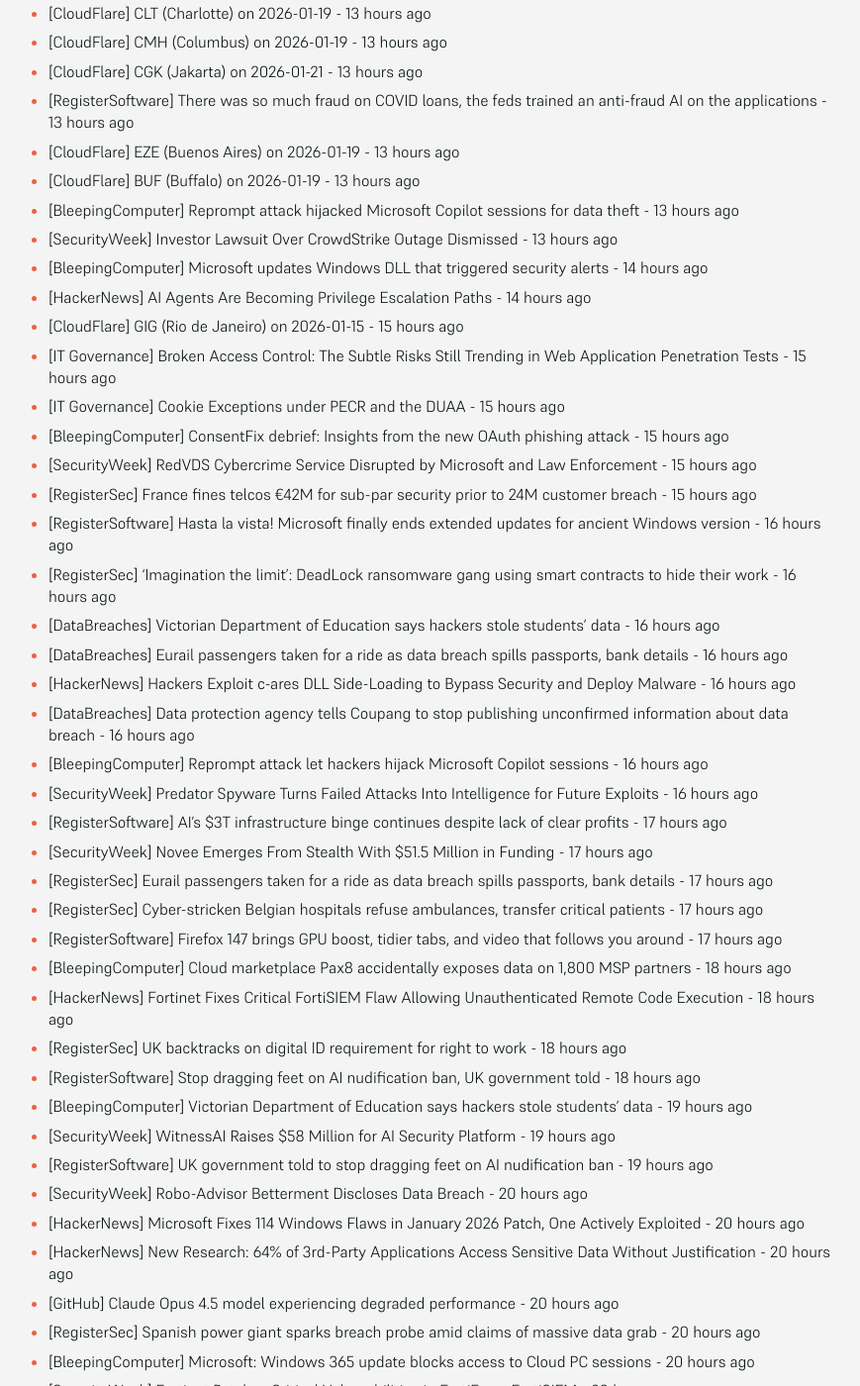
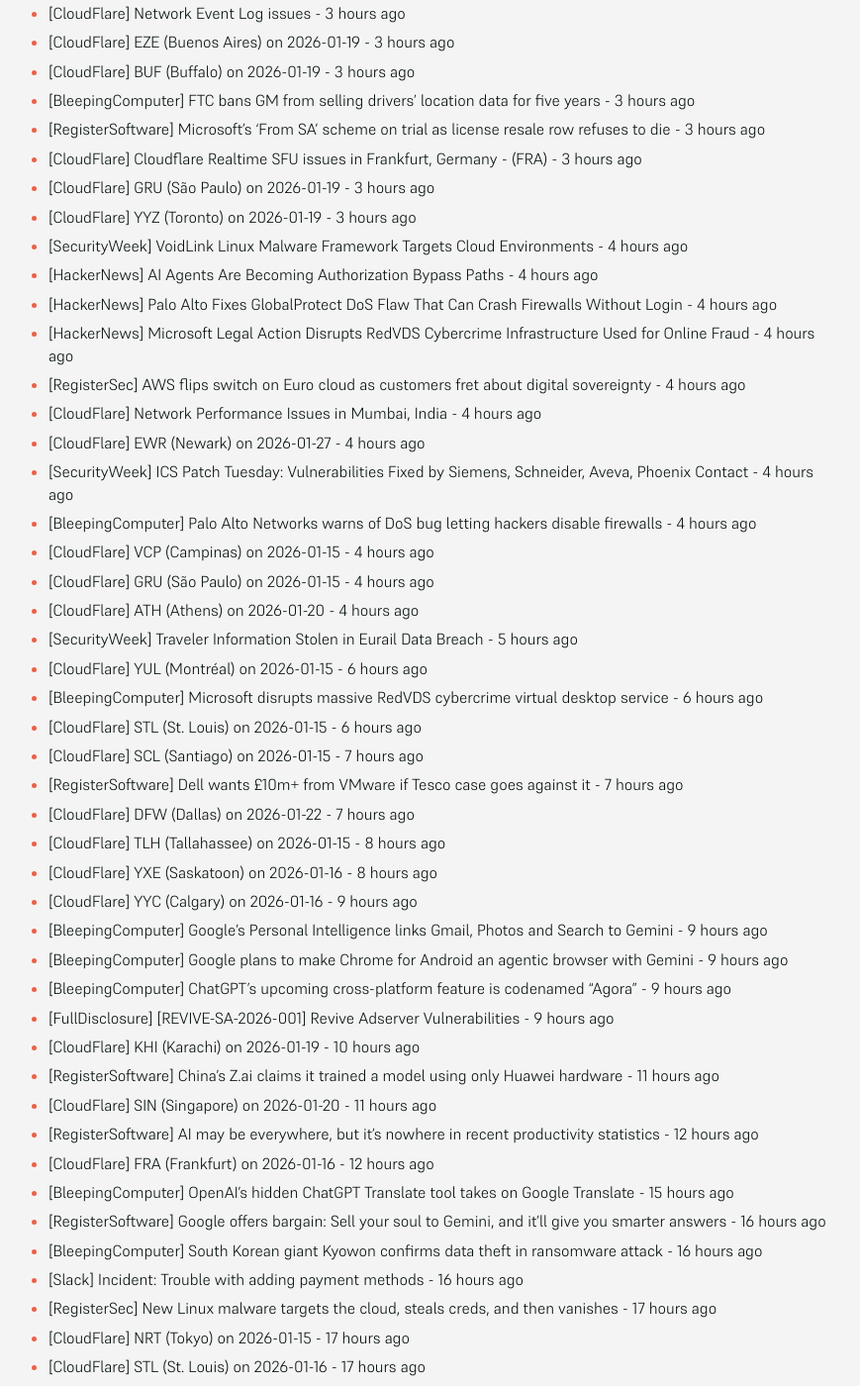
Before and after one commit to SecOpsNews/news, a Jekyll site: the page built from index.md, in a window 1280 px wide and 1400 px high, scrolled down 1301 px. Shown: the whole window at 99% size, without its empty margins (215-1084 px from the left). Built offline with Jekyll 4.4.1, drawn with Linux system fonts in a browser that asks for light colours; some of the changed text lies outside the part shown.

Commit message:
New Feed

```diff
--- a/index.md
+++ b/index.md
@@ -9,90 +9,149 @@ description: Latest Updates
 
 <!-- SecOps start -->
 
-- [CloudFlare] SCL (Santiago) on 2026-01-15 - 21 minutes ago
-- [RegisterSoftware] Dell wants £10m+ from VMware if Tesco case goes against it - 48 minutes ago
+- [RegisterSec] US regulator tells GM to hit the brakes on customer tracking - 20 minutes ago
+- [SecurityWeek] Depthfirst Raises $40 Million for Vulnerability Management - 20 minutes ago
+- [HackerNews] Model Security Is the Wrong Frame – The Real Risk Is Workflow Security - 49 minutes ago
+- [SecurityWeek] isVerified Emerges From Stealth With Voice Deepfake Detection Apps - 49 minutes ago
+- [RegisterSec] Woman bailed as cops probe doctor's surgery data breach - 49 minutes ago
+- [CloudFlare] ATH (Athens) on 2026-01-20 - 50 minutes ago
 - [CloudFlare] DFW (Dallas) on 2026-01-22 - 50 minutes ago
-- [CloudFlare] TLH (Tallahassee) on 2026-01-15 - 1 hour ago
+- [RegisterSoftware] Wine 11 runs Windows apps in Linux and macOS better than ever - 1 hour ago
+- [SecurityWeek] New ‘Reprompt’ Attack Silently Siphons Microsoft Copilot Data - 1 hour ago
+- [CloudFlare] MCI (Kansas City) on 2026-01-16 - 1 hour ago
 - [CloudFlare] YXE (Saskatoon) on 2026-01-16 - 1 hour ago
-- [CloudFlare] YYC (Calgary) on 2026-01-16 - 2 hours ago
-- [BleepingComputer] Google's Personal Intelligence links Gmail, Photos and Search to Gemini - 2 hours ago
-- [BleepingComputer] Google plans to make Chrome for Android an agentic browser with Gemini - 2 hours ago
-- [BleepingComputer] ChatGPT's upcoming cross-platform feature is codenamed "Agora" - 2 hours ago
-- [FullDisclosure] [REVIVE-SA-2026-001] Revive Adserver Vulnerabilities - 2 hours ago
-- [CloudFlare] KHI (Karachi) on 2026-01-19 - 3 hours ago
-- [RegisterSoftware] China's Z.ai claims it trained a model using only Huawei hardware - 4 hours ago
-- [CloudFlare] SIN (Singapore) on 2026-01-20 - 4 hours ago
-- [RegisterSoftware] AI may be everywhere, but it's nowhere in recent productivity statistics - 5 hours ago
-- [CloudFlare] FRA (Frankfurt) on 2026-01-16 - 5 hours ago
-- [BleepingComputer] OpenAI's hidden ChatGPT Translate tool takes on Google Translate - 8 hours ago
-- [RegisterSoftware] Google offers bargain: Sell your soul to Gemini, and it'll give you smarter answers - 9 hours ago
-- [BleepingComputer] South Korean giant Kyowon confirms data theft in ransomware attack - 9 hours ago
-- [Slack] Incident: Trouble with adding payment methods - 9 hours ago
-- [RegisterSec] New Linux malware targets the cloud, steals creds, and then vanishes - 10 hours ago
-- [CloudFlare] NRT (Tokyo) on 2026-01-15 - 10 hours ago
-- [CloudFlare] STL (St. Louis) on 2026-01-16 - 10 hours ago
-- [GitHub] Incident with Webhooks - 10 hours ago
-- [HackerNews] Researchers Null-Route Over 550 Kimwolf and Aisuru Botnet Command Servers - 11 hours ago
-- [CloudFlare] BOM (Mumbai) on 2026-01-15 - 11 hours ago
-- [BleepingComputer] France fines Free Mobile €42 million over 2024 data breach incident - 11 hours ago
-- [CloudFlare] DFW (Dallas) on 2026-01-16 - 11 hours ago
-- [CloudFlare] YYZ (Toronto) on 2026-01-21 - 11 hours ago
-- [CloudFlare] PDX (Portland) on 2026-01-15 - 11 hours ago
-- [BleepingComputer] Exploit code public for critical FortiSIEM command injection flaw - 12 hours ago
-- [CloudFlare] SIN (Singapore) on 2026-01-15 - 12 hours ago
-- [CloudFlare] NRT (Tokyo) on 2026-01-16 - 12 hours ago
-- [CloudFlare] YYZ (Toronto) on 2026-01-16 - 12 hours ago
-- [SecurityWeek] Aikido Security Raises $60 Million at $1 Billion Valuation - 12 hours ago
-- [BleepingComputer] Verizon Wireless outage puts phones in SOS mode without cell service - 12 hours ago
-- [CloudFlare] CLT (Charlotte) on 2026-01-19 - 13 hours ago
-- [CloudFlare] CMH (Columbus) on 2026-01-19 - 13 hours ago
-- [CloudFlare] CGK (Jakarta) on 2026-01-21 - 13 hours ago
-- [RegisterSoftware] There was so much fraud on COVID loans, the feds trained an anti-fraud AI on the applications - 13 hours ago
-- [CloudFlare] EZE (Buenos Aires) on 2026-01-19 - 13 hours ago
-- [CloudFlare] BUF (Buffalo) on 2026-01-19 - 13 hours ago
-- [BleepingComputer] Reprompt attack hijacked Microsoft Copilot sessions for data theft - 13 hours ago
-- [SecurityWeek] Investor Lawsuit Over CrowdStrike Outage Dismissed - 13 hours ago
-- [BleepingComputer] Microsoft updates Windows DLL that triggered security alerts - 14 hours ago
-- [HackerNews] AI Agents Are Becoming Privilege Escalation Paths - 14 hours ago
-- [CloudFlare] GIG (Rio de Janeiro) on 2026-01-15 - 15 hours ago
-- [IT Governance] Broken Access Control: The Subtle Risks Still Trending in Web Application Penetration Tests - 15 hours ago
-- [IT Governance] Cookie Exceptions under PECR and the DUAA - 15 hours ago
-- [BleepingComputer] ConsentFix debrief: Insights from the new OAuth phishing attack - 15 hours ago
-- [SecurityWeek] RedVDS Cybercrime Service Disrupted by Microsoft and Law Enforcement - 15 hours ago
-- [RegisterSec] France fines telcos €42M for sub-par security prior to 24M customer breach - 15 hours ago
-- [RegisterSoftware] Hasta la vista! Microsoft finally ends extended updates for ancient Windows version - 16 hours ago
-- [RegisterSec] 'Imagination the limit': DeadLock ransomware gang using smart contracts to hide their work - 16 hours ago
-- [DataBreaches] Victorian Department of Education says hackers stole students’ data - 16 hours ago
-- [DataBreaches] Eurail passengers taken for a ride as data breach spills passports, bank details - 16 hours ago
-- [HackerNews] Hackers Exploit c-ares DLL Side-Loading to Bypass Security and Deploy Malware - 16 hours ago
-- [DataBreaches] Data protection agency tells Coupang to stop publishing unconfirmed information about data breach - 16 hours ago
-- [BleepingComputer] Reprompt attack let hackers hijack Microsoft Copilot sessions - 16 hours ago
-- [SecurityWeek] Predator Spyware Turns Failed Attacks Into Intelligence for Future Exploits - 16 hours ago
-- [RegisterSoftware] AI's $3T infrastructure binge continues despite lack of clear profits - 17 hours ago
-- [SecurityWeek] Novee Emerges From Stealth With $51.5 Million in Funding - 17 hours ago
-- [RegisterSec] Eurail passengers taken for a ride as data breach spills passports, bank details - 17 hours ago
-- [RegisterSec] Cyber-stricken Belgian hospitals refuse ambulances, transfer critical patients - 17 hours ago
-- [RegisterSoftware] Firefox 147 brings GPU boost, tidier tabs, and video that follows you around - 17 hours ago
-- [BleepingComputer] Cloud marketplace Pax8 accidentally exposes data on 1,800 MSP partners - 18 hours ago
-- [HackerNews] Fortinet Fixes Critical FortiSIEM Flaw Allowing Unauthenticated Remote Code Execution - 18 hours ago
-- [RegisterSec] UK backtracks on digital ID requirement for right to work - 18 hours ago
-- [RegisterSoftware] Stop dragging feet on AI nudification ban, UK government told - 18 hours ago
-- [BleepingComputer] Victorian Department of Education says hackers stole students’ data - 19 hours ago
-- [SecurityWeek] WitnessAI Raises $58 Million for AI Security Platform - 19 hours ago
-- [RegisterSoftware] UK government told to stop dragging feet on AI nudification ban - 19 hours ago
-- [SecurityWeek] Robo-Advisor Betterment Discloses Data Breach - 20 hours ago
-- [HackerNews] Microsoft Fixes 114 Windows Flaws in January 2026 Patch, One Actively Exploited - 20 hours ago
-- [HackerNews] New Research: 64% of 3rd-Party Applications Access Sensitive Data Without Justification - 20 hours ago
-- [GitHub] Claude Opus 4.5 model experiencing degraded performance - 20 hours ago
-- [RegisterSec] Spanish power giant sparks breach probe amid claims of massive data grab - 20 hours ago
-- [BleepingComputer] Microsoft: Windows 365 update blocks access to Cloud PC sessions - 20 hours ago
-- [SecurityWeek] Fortinet Patches Critical Vulnerabilities in FortiFone, FortiSIEM - 20 hours ago
-- [RegisterSoftware] Windows 2000 rusts in peace by the sea - 21 hours ago
-- [SecurityWeek] Chrome 144, Firefox 147 Patch High-Severity Vulnerabilities - 21 hours ago
-- [BleepingComputer] Monroe University says 2024 data breach affects 320,000 people - 21 hours ago
-- [GitHub] Copilot's GPT-5.1 model has degraded performance - 21 hours ago
-- [HackerNews] Critical Node.js Vulnerability Can Cause Server Crashes via async_hooks Stack Overflow - 22 hours ago
-- [HackerNews] PLUGGYAPE Malware Uses Signal and WhatsApp to Target Ukrainian Defense Forces - 23 hours ago
+- [CloudFlare] YYC (Calgary) on 2026-01-16 - 1 hour ago
+- [CloudFlare] GVA (Geneva) on 2026-01-16 - 1 hour ago
+- [CloudFlare] KHI (Karachi) on 2026-01-19 - 1 hour ago
+- [CloudFlare] SIN (Singapore) on 2026-01-20 - 1 hour ago
+- [RegisterSoftware] Raspberry Pi 5 gets LLM smarts with AI HAT+ 2 - 2 hours ago
+- [CloudFlare] NRT (Tokyo) on 2026-01-15 - 2 hours ago
+- [CloudFlare] BOM (Mumbai) on 2026-01-15 - 2 hours ago
+- [CloudFlare] FRA (Frankfurt) on 2026-01-16 - 2 hours ago
+- [CloudFlare] STL (St. Louis) on 2026-01-16 - 2 hours ago
+- [RegisterSec] Ofcom keeps X under the microscope despite Grok 'nudify' fix - 2 hours ago
+- [RegisterSec] Microsoft taps UK courts to dismantle cybercrime host RedVDS - 2 hours ago
+- [HackerNews] 4 Outdated Habits Destroying Your SOC's MTTR in 2026 - 2 hours ago
+- [RegisterSoftware] Ofcom keeps X under the microscope despite Grok 'nudify' fix - 2 hours ago
+- [CloudFlare] SIN (Singapore) on 2026-01-15 - 2 hours ago
+- [CloudFlare] YYZ (Toronto) on 2026-01-16 - 2 hours ago
+- [CloudFlare] DFW (Dallas) on 2026-01-16 - 2 hours ago
+- [CloudFlare] YYZ (Toronto) on 2026-01-21 - 2 hours ago
+- [CloudFlare] IAD (Ashburn) on 2026-01-15 - 3 hours ago
+- [CloudFlare] JAX (Jacksonville) on 2026-01-15 - 3 hours ago
+- [CloudFlare] MCI (Kansas City) on 2026-01-15 - 3 hours ago
+- [CloudFlare] CLT (Charlotte) on 2026-01-19 - 3 hours ago
+- [CloudFlare] CMH (Columbus) on 2026-01-19 - 3 hours ago
+- [CloudFlare] CGK (Jakarta) on 2026-01-21 - 3 hours ago
+- [SecurityWeek] Central Maine Healthcare Data Breach Impacts 145,000 Individuals - 3 hours ago
+- [CloudFlare] Network Event Log issues - 3 hours ago
+- [CloudFlare] EZE (Buenos Aires) on 2026-01-19 - 3 hours ago
+- [CloudFlare] BUF (Buffalo) on 2026-01-19 - 3 hours ago
+- [BleepingComputer] FTC bans GM from selling drivers' location data for five years - 3 hours ago
+- [RegisterSoftware] Microsoft's 'From SA' scheme on trial as license resale row refuses to die - 3 hours ago
+- [CloudFlare] Cloudflare Realtime SFU issues in Frankfurt, Germany - (FRA) - 3 hours ago
+- [CloudFlare] GRU (São Paulo) on 2026-01-19 - 3 hours ago
+- [CloudFlare] YYZ (Toronto) on 2026-01-19 - 3 hours ago
+- [SecurityWeek] VoidLink Linux Malware Framework Targets Cloud Environments - 4 hours ago
+- [HackerNews] AI Agents Are Becoming Authorization Bypass Paths - 4 hours ago
+- [HackerNews] Palo Alto Fixes GlobalProtect DoS Flaw That Can Crash Firewalls Without Login - 4 hours ago
+- [HackerNews] Microsoft Legal Action Disrupts RedVDS Cybercrime Infrastructure Used for Online Fraud - 4 hours ago
+- [RegisterSec] AWS flips switch on Euro cloud as customers fret about digital sovereignty - 4 hours ago
+- [CloudFlare] Network Performance Issues in Mumbai, India - 4 hours ago
+- [CloudFlare] EWR (Newark) on 2026-01-27 - 4 hours ago
+- [SecurityWeek] ICS Patch Tuesday: Vulnerabilities Fixed by Siemens, Schneider, Aveva, Phoenix Contact - 4 hours ago
+- [BleepingComputer] Palo Alto Networks warns of DoS bug letting hackers disable firewalls - 4 hours ago
+- [CloudFlare] VCP (Campinas) on 2026-01-15 - 4 hours ago
+- [CloudFlare] GRU (São Paulo) on 2026-01-15 - 4 hours ago
+- [CloudFlare] ATH (Athens) on 2026-01-20 - 4 hours ago
+- [SecurityWeek] Traveler Information Stolen in Eurail Data Breach - 5 hours ago
+- [CloudFlare] YUL (Montréal) on 2026-01-15 - 6 hours ago
+- [BleepingComputer] Microsoft disrupts massive RedVDS cybercrime virtual desktop service - 6 hours ago
+- [CloudFlare] STL (St. Louis) on 2026-01-15 - 6 hours ago
+- [CloudFlare] SCL (Santiago) on 2026-01-15 - 7 hours ago
+- [RegisterSoftware] Dell wants £10m+ from VMware if Tesco case goes against it - 7 hours ago
+- [CloudFlare] DFW (Dallas) on 2026-01-22 - 7 hours ago
+- [CloudFlare] TLH (Tallahassee) on 2026-01-15 - 8 hours ago
+- [CloudFlare] YXE (Saskatoon) on 2026-01-16 - 8 hours ago
+- [CloudFlare] YYC (Calgary) on 2026-01-16 - 9 hours ago
+- [BleepingComputer] Google's Personal Intelligence links Gmail, Photos and Search to Gemini - 9 hours ago
+- [BleepingComputer] Google plans to make Chrome for Android an agentic browser with Gemini - 9 hours ago
+- [BleepingComputer] ChatGPT's upcoming cross-platform feature is codenamed "Agora" - 9 hours ago
+- [FullDisclosure] [REVIVE-SA-2026-001] Revive Adserver Vulnerabilities - 9 hours ago
+- [CloudFlare] KHI (Karachi) on 2026-01-19 - 10 hours ago
+- [RegisterSoftware] China's Z.ai claims it trained a model using only Huawei hardware - 11 hours ago
+- [CloudFlare] SIN (Singapore) on 2026-01-20 - 11 hours ago
+- [RegisterSoftware] AI may be everywhere, but it's nowhere in recent productivity statistics - 12 hours ago
+- [CloudFlare] FRA (Frankfurt) on 2026-01-16 - 12 hours ago
+- [BleepingComputer] OpenAI's hidden ChatGPT Translate tool takes on Google Translate - 15 hours ago
+- [RegisterSoftware] Google offers bargain: Sell your soul to Gemini, and it'll give you smarter answers - 16 hours ago
+- [BleepingComputer] South Korean giant Kyowon confirms data theft in ransomware attack - 16 hours ago
+- [Slack] Incident: Trouble with adding payment methods - 16 hours ago
+- [RegisterSec] New Linux malware targets the cloud, steals creds, and then vanishes - 17 hours ago
+- [CloudFlare] NRT (Tokyo) on 2026-01-15 - 17 hours ago
+- [CloudFlare] STL (St. Louis) on 2026-01-16 - 17 hours ago
+- [GitHub] Incident with Webhooks - 17 hours ago
+- [HackerNews] Researchers Null-Route Over 550 Kimwolf and Aisuru Botnet Command Servers - 17 hours ago
+- [CloudFlare] BOM (Mumbai) on 2026-01-15 - 17 hours ago
+- [BleepingComputer] France fines Free Mobile €42 million over 2024 data breach incident - 18 hours ago
+- [CloudFlare] DFW (Dallas) on 2026-01-16 - 18 hours ago
+- [CloudFlare] YYZ (Toronto) on 2026-01-21 - 18 hours ago
+- [CloudFlare] PDX (Portland) on 2026-01-15 - 18 hours ago
+- [BleepingComputer] Exploit code public for critical FortiSIEM command injection flaw - 19 hours ago
+- [CloudFlare] SIN (Singapore) on 2026-01-15 - 19 hours ago
+- [CloudFlare] NRT (Tokyo) on 2026-01-16 - 19 hours ago
+- [CloudFlare] YYZ (Toronto) on 2026-01-16 - 19 hours ago
+- [SecurityWeek] Aikido Security Raises $60 Million at $1 Billion Valuation - 19 hours ago
+- [BleepingComputer] Verizon Wireless outage puts phones in SOS mode without cell service - 19 hours ago
+- [CloudFlare] CLT (Charlotte) on 2026-01-19 - 20 hours ago
+- [CloudFlare] CMH (Columbus) on 2026-01-19 - 20 hours ago
+- [CloudFlare] CGK (Jakarta) on 2026-01-21 - 20 hours ago
+- [RegisterSoftware] There was so much fraud on COVID loans, the feds trained an anti-fraud AI on the applications - 20 hours ago
+- [CloudFlare] EZE (Buenos Aires) on 2026-01-19 - 20 hours ago
+- [CloudFlare] BUF (Buffalo) on 2026-01-19 - 20 hours ago
+- [BleepingComputer] Reprompt attack hijacked Microsoft Copilot sessions for data theft - 20 hours ago
+- [SecurityWeek] Investor Lawsuit Over CrowdStrike Outage Dismissed - 20 hours ago
+- [BleepingComputer] Microsoft updates Windows DLL that triggered security alerts - 21 hours ago
+- [HackerNews] AI Agents Are Becoming Privilege Escalation Paths - 21 hours ago
+- [CloudFlare] GIG (Rio de Janeiro) on 2026-01-15 - 22 hours ago
+- [IT Governance] Broken Access Control: The Subtle Risks Still Trending in Web Application Penetration Tests - 22 hours ago
+- [IT Governance] Cookie Exceptions under PECR and the DUAA - 22 hours ago
+- [BleepingComputer] ConsentFix debrief: Insights from the new OAuth phishing attack - 22 hours ago
+- [SecurityWeek] RedVDS Cybercrime Service Disrupted by Microsoft and Law Enforcement - 22 hours ago
+- [RegisterSec] France fines telcos €42M for sub-par security prior to 24M customer breach - 22 hours ago
+- [RegisterSoftware] Hasta la vista! Microsoft finally ends extended updates for ancient Windows version - 23 hours ago
+- [RegisterSec] 'Imagination the limit': DeadLock ransomware gang using smart contracts to hide their work - 23 hours ago
+- [DataBreaches] Victorian Department of Education says hackers stole students’ data - 23 hours ago
+- [DataBreaches] Eurail passengers taken for a ride as data breach spills passports, bank details - 23 hours ago
+- [HackerNews] Hackers Exploit c-ares DLL Side-Loading to Bypass Security and Deploy Malware - 23 hours ago
+- [DataBreaches] Data protection agency tells Coupang to stop publishing unconfirmed information about data breach - 23 hours ago
+- [BleepingComputer] Reprompt attack let hackers hijack Microsoft Copilot sessions - 23 hours ago
+- [SecurityWeek] Predator Spyware Turns Failed Attacks Into Intelligence for Future Exploits - 23 hours ago
+- [RegisterSoftware] AI's $3T infrastructure binge continues despite lack of clear profits - 1 day ago
+- [SecurityWeek] Novee Emerges From Stealth With $51.5 Million in Funding - 1 day ago
+- [RegisterSec] Eurail passengers taken for a ride as data breach spills passports, bank details - 1 day ago
+- [RegisterSec] Cyber-stricken Belgian hospitals refuse ambulances, transfer critical patients - 1 day ago
+- [RegisterSoftware] Firefox 147 brings GPU boost, tidier tabs, and video that follows you around - 1 day ago
+- [BleepingComputer] Cloud marketplace Pax8 accidentally exposes data on 1,800 MSP partners - 1 day ago
+- [HackerNews] Fortinet Fixes Critical FortiSIEM Flaw Allowing Unauthenticated Remote Code Execution - 1 day ago
+- [RegisterSec] UK backtracks on digital ID requirement for right to work - 1 day ago
+- [RegisterSoftware] Stop dragging feet on AI nudification ban, UK government told - 1 day ago
+- [BleepingComputer] Victorian Department of Education says hackers stole students’ data - 1 day ago
+- [SecurityWeek] WitnessAI Raises $58 Million for AI Security Platform - 1 day ago
+- [RegisterSoftware] UK government told to stop dragging feet on AI nudification ban - 1 day ago
+- [SecurityWeek] Robo-Advisor Betterment Discloses Data Breach - 1 day ago
+- [HackerNews] Microsoft Fixes 114 Windows Flaws in January 2026 Patch, One Actively Exploited - 1 day ago
+- [HackerNews] New Research: 64% of 3rd-Party Applications Access Sensitive Data Without Justification - 1 day ago
+- [GitHub] Claude Opus 4.5 model experiencing degraded performance - 1 day ago
+- [RegisterSec] Spanish power giant sparks breach probe amid claims of massive data grab - 1 day ago
+- [BleepingComputer] Microsoft: Windows 365 update blocks access to Cloud PC sessions - 1 day ago
+- [SecurityWeek] Fortinet Patches Critical Vulnerabilities in FortiFone, FortiSIEM - 1 day ago
+- [RegisterSoftware] Windows 2000 rusts in peace by the sea - 1 day ago
+- [SecurityWeek] Chrome 144, Firefox 147 Patch High-Severity Vulnerabilities - 1 day ago
+- [BleepingComputer] Monroe University says 2024 data breach affects 320,000 people - 1 day ago
+- [GitHub] Copilot's GPT-5.1 model has degraded performance - 1 day ago
+- [HackerNews] Critical Node.js Vulnerability Can Cause Server Crashes via async_hooks Stack Overflow - 1 day ago
+- [HackerNews] PLUGGYAPE Malware Uses Signal and WhatsApp to Target Ukrainian Defense Forces - 1 day ago
 - [BrianKrebs] Patch Tuesday, January 2026 Edition - 1 day ago
 - [RegisterSec] Anthropic finds $1.5 million to help Python Foundation improve security - 1 day ago
 - [RegisterSoftware] Anthropic finds $1.5 million to help Python Foundation improve security - 1 day ago
@@ -150,34 +209,11 @@ description: Latest Updates
 - [SecurityWeek] Broadcom Wi-Fi Chipset Flaw Allows Hackers to Disrupt Networks - 1 day ago
 - [HackerNews] [Webinar] Securing Agentic AI: From MCPs and Tool Access to Shadow API Key Sprawl - 1 day ago
 - [BleepingComputer] Target employees confirm leaked code after 'accelerated' Git lockdown - 1 day ago
-- [RegisterSoftware] Trump may hate renewables, but AI datacenters still fancy cheap solar - 1 day ago
-- [RegisterSec] Federal agencies told to fix or ditch Gogs as exploited zero-day lands on CISA hit list - 1 day ago
-- [DataBreaches] Massive cyberattack on Polish power system in December failed, minister says - 1 day ago
-- [DataBreaches] Armenia probes alleged sale of 8 million government records on hacker forum - 1 day ago
-- [BleepingComputer] Target employees confirm leaked code after ‘accelerated’ Git lockdown - 1 day ago
-- [SecurityWeek] SAP’s January 2026 Security Updates Patch Critical Vulnerabilities - 1 day ago
-- [HackerNews] ServiceNow Patches Critical AI Platform Flaw Allowing Unauthenticated User Impersonation - 1 day ago
-- [HackerNews] What Should We Learn From How Attackers Leveraged AI in 2025? - 1 day ago
-- [HackerNews] New Advanced Linux VoidLink Malware Targets Cloud and container Environments - 1 day ago
-- [RegisterSoftware] Mandiant open sources tool to prevent leaky Salesforce misconfigs - 1 day ago
-- [RegisterSec] Court tosses appeal by hacker who opened port to coke smugglers with malware - 1 day ago
-- [RegisterSec] Mandiant open sources tool to prevent leaky Salesforce misconfigs - 1 day ago
-- [TroyHunt] Who Decides Who Doesn’t Deserve Privacy? - 1 day ago
-- [SecurityWeek] Dutch Port Hacker Sentenced to Prison - 1 day ago
-- [RegisterSoftware] Affordable housing site goes live with meme-laden test data - 1 day ago
-- [ScottHelme] What a Year of Solar and Batteries Really Saved Us in 2025 - 1 day ago
-- [RegisterSoftware] Birmingham pauses Oracle relaunch to get staff on board - 1 day ago
-- [HackerNews] New Malware Campaign Delivers Remcos RAT Through Multi-Stage Windows Attack - 1 day ago
-- [SecurityWeek] Spanish Energy Company Endesa Hacked - 1 day ago
-- [GrahamCluley] Hackers get hacked, as BreachForums database is leaked - 1 day ago
-- [RegisterSec] Britain goes shopping for a rapid-fire missile to help Ukraine hit back - 1 day ago
-- [GitHub] GitHub Copilot failures - 1 day ago
-- [RegisterSoftware] Fujitsu scores place on £984M UK government framework despite bid boycott - 1 day ago
-- [GitHub] Receiving no requests to GitHub Copilot - 1 day ago
-- [SecurityWeek] Cyber Fraud Overtakes Ransomware as Top CEO Concern: WEF - 1 day ago
-- [HackerNews] CISA Warns of Active Exploitation of Gogs Vulnerability Enabling Code Execution - 1 day ago
-- [RegisterSoftware] Developer writes script to throw AI out of Windows - 1 day ago
-- [RegisterSoftware] Lenovo has a hunch you’re about to try quitting VMware - 2 days ago
+- [RegisterSoftware] Trump may hate renewables, but AI datacenters still fancy cheap solar - 2 days ago
+- [RegisterSec] Federal agencies told to fix or ditch Gogs as exploited zero-day lands on CISA hit list - 2 days ago
+- [DataBreaches] Massive cyberattack on Polish power system in December failed, minister says - 2 days ago
+- [DataBreaches] Armenia probes alleged sale of 8 million government records on hacker forum - 2 days ago
+- [BleepingComputer] Target employees confirm leaked code after ‘accelerated’ Git lockdown - 2 days ago
 - [DataBreaches] Russian-linked hackers appear to have launched a crippling cyberattack on Western New Mexico University - 8 months ago
 - [DataBreaches] SK Telecom vows to take full responsibility for damage from recent data leak - 8 months ago
 - [HackerNews] Storm-1977 Hits Education Clouds with AzureChecker, Deploys 200+ Crypto Mining Containers - 8 months ago
```
